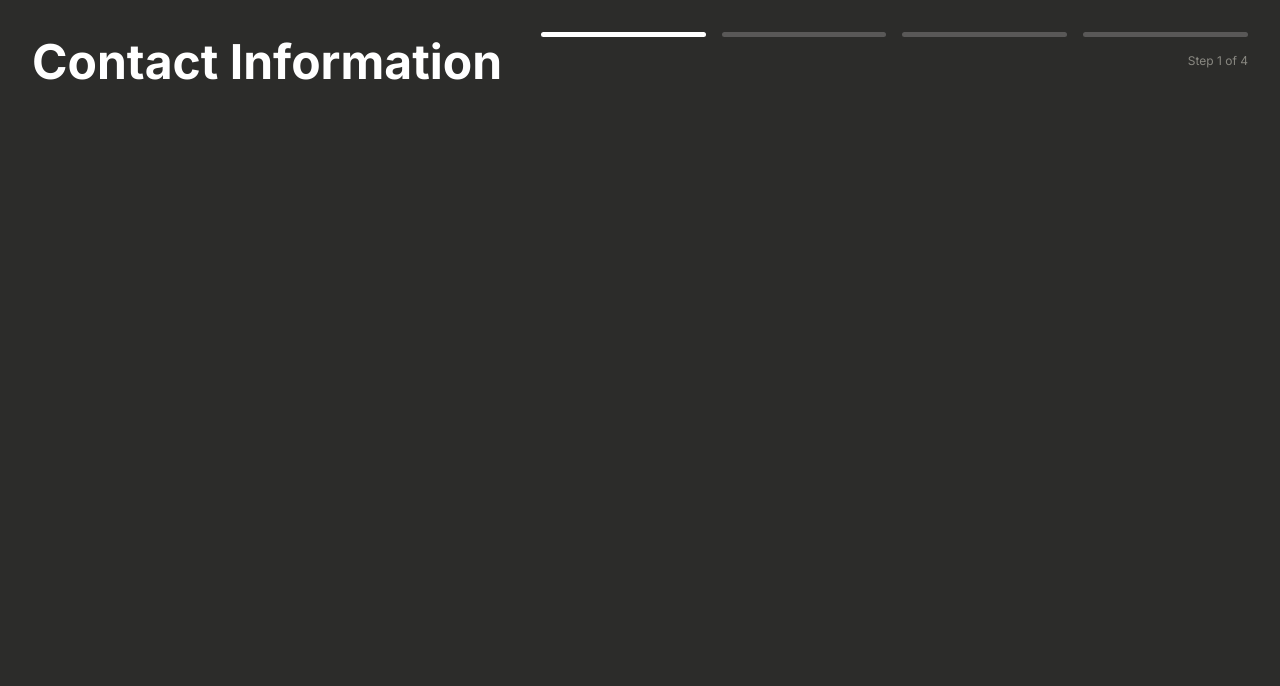
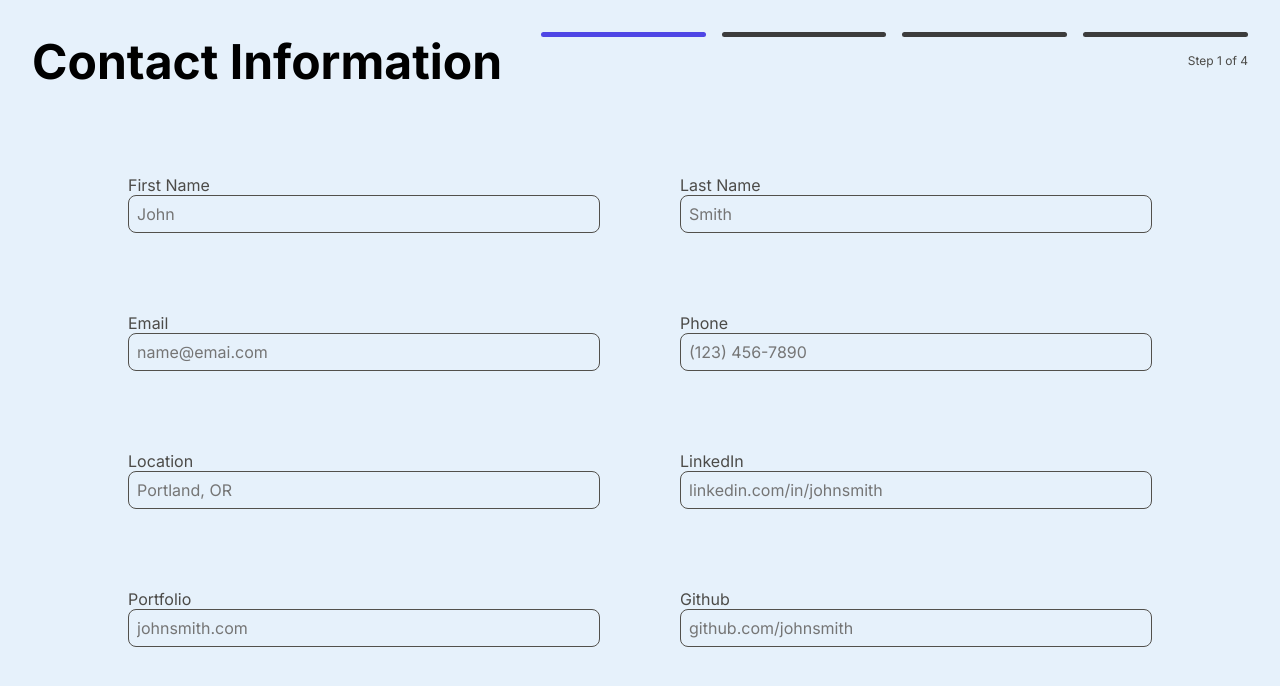
Before and after one commit to JayceDevelops/Resume-Maker, a React (Vite) app: page / in a window 1280 px wide. Both pictures are taken after a click on the element "Get Started". Shown: the top 686 px of the page. Built offline with nearby package versions, Linux system fonts and the light colour scheme.

Commit message:
Finished up styling and designing contact form. Finished logic to track data in the data fields in contact form. Need to do validation for each field.

```diff
--- a/src/App.css
+++ b/src/App.css
@@ -2,18 +2,17 @@
 
 :root {
   /* Surfaces — from the gray ramp */
-  --bg-primary: #2C2C2A;
+  --bg-primary: #E6F1FB;
 
 
 
-  --text-primary: #FFFFFF;   /* gray 900 */
-  --text-secondary: #888780; /* gray 600 */
-  --text-muted: #595857;     /* gray 400 */
+  --text-primary: #000000;   /* gray 900 */
+  --text-secondary: #4c4b48; /* gray 600 */
+  --text-muted: #3c3c3c;     /* gray 400 */
 
   /* Borders — from the gray ramp */
   --border: #D3D1C7;         /* gray 100 */
-  --border-strong: #84827b;  /* gray 200 */
-  --border-width: 1px;
+  --border-strong: #52504c;  /* gray 200 */
 
   /* Accent — from the blue ramp */
   --accent-bg: #E6F1FB;      /* blue 50 */
@@ -33,7 +32,7 @@
   --danger-text: #791F1F;    /* red 800 */
 
   /* Buttons */
-  --fill-primary: #2C2C2A;   /* gray 900, matches text-primary */
+  --fill-primary: #4F46E5;   /* gray 900, matches text-primary */
   --on-primary: #FFFFFF;
 
   --font-sans: "Inter", -apple-system, BlinkMacSystemFont, "Segoe UI", sans-serif;
--- a/src/App.jsx
+++ b/src/App.jsx
@@ -2,33 +2,54 @@ import { useState } from 'react'
 import './App.css'
 
 import Menu from './components/Menu';
-import Contact from './components/Contact';
+
+import Header from './components/Header';
+import Form from './components/Form';
 
 function App() {
 
-  const [screen, setScreen] = useState('start');
+  const [step, setStep] = useState(1);
+  const [text, setText] = useState('Contact Information');
+  const [form, setForm] = useState('start');
 
-  let data = {
-    FName: '',
-    LName: '',
-    Email: '',
-    Phone: '',
+  const [data, setData] = useState({
+    fName: '',
+    lName: '',
+    email: '',
+    phone: '',
     location: '',
     linkedin: '',
     website: '',
     github: '',
     education: [],
     experience: []
-  };
+  });
 
-  if (screen === 'start'){
+  if (form === 'start'){
     return (
-      <Menu setScreen={setScreen}/>
+      <Menu setForm={setForm}/>
     );
   }
-  else if (screen === 'contact'){
+  else {
+
+    if (form === 'education'){
+      setStep(2);
+      setText('Education');
+    }
+    else if (form === 'experience'){
+      setStep(3);
+      setText('Work Experience');
+    }
+    else if (form === 'complete'){
+      setStep(4);
+      setText('Your resume is ready');
+    }
+
     return (
-      <Contact />
+      <>
+        <Header step={step} text={text}/>
+        <Form type={form} data={data} setData={setData}/>
+      </>
     );
   }
 }
--- a/src/components/Contact.jsx
+++ b/src/components/Contact.jsx
@@ -1,10 +1,65 @@
+import { useState } from 'react';
 import '../styles/Contact.css';
+import Input from './Input';
 
-import Header from './Header';
+export default function Contact({data, setData}) {
 
-export default function Contact() {
+    const [FName, setFName] = useState(data.fName);
+    const [LName, setLName] = useState(data.lName);
+    const [Email, setEmail] = useState(data.email);
+    const [Phone, setPhone] = useState(data.phone);
+    const [Location, setLocation] = useState(data.location);
+    const [LinkedIn, setLinkedIn] = useState(data.linkedin);
+    const [Portfolio, setPortfolio] = useState(data.website);
+    const [Github, setGithub] = useState(data.github);
+
+    // Functions used to keep track of inputs
+    const fNameChange = (e) => {
+        setFName(e.target.value);
+    };
+
+    const lNameChange = (e) => {
+        setLName(e.target.value);
+    };
+
+    const emailChange = (e) => {
+        setEmail(e.target.value);
+    };
+
+    const phoneChange = (e) => {
+        setPhone(e.target.value);
+    };
+
+    const locationChange = (e) => {
+        setLocation(e.target.value);
+    };
+
+    const linkedInChange = (e) => {
+        setLinkedIn(e.target.value);
+    };
+
+    const portfolioChange = (e) => {
+        setPortfolio(e.target.value);
+    };
+
+    const githubChange = (e) => {
+        setGithub(e.target.value);
+    };
+
+    // functions used to validate each input
 
     return (
-        <Header step={1} text={'Contact Information'}/>
+        <div className="contactHolder">
+            <form className='contact'>
+                <Input lblText={'First Name'} value={FName} placeholder={'John'} onChange={fNameChange}/>
+                <Input lblText={'Last Name'} value={LName} placeholder={'Smith'} onChange={lNameChange}/>
+                <Input lblText={'Email'} value={Email} placeholder={'name@emai.com'} onChange={emailChange}/>
+                <Input lblText={'Phone'} value={Phone} placeholder={'(123) 456-7890'} onChange={phoneChange}/>
+                <Input lblText={'Location'} value={Location} placeholder={'Portland, OR'} onChange={locationChange}/>
+                <Input lblText={'LinkedIn'} value={LinkedIn} placeholder={'linkedin.com/in/johnsmith'} onChange={linkedInChange}/>
+                <Input lblText={'Portfolio'} value={Portfolio} placeholder={'johnsmith.com'} onChange={portfolioChange}/>
+                <Input lblText={'Github'} value={Github} placeholder={'github.com/johnsmith'} onChange={githubChange}/>
+            </form>
+        </div>
     );
 };
--- a/src/components/Form.jsx
+++ b/src/components/Form.jsx
@@ -1,6 +1,10 @@
-import '../styles/Form.css';
+import Contact from './Contact';
 
-export default function Form({type}) {
+export default function Form({type, data, setData}) {
 
-
+    if (type === 'contact'){
+        return (
+            <Contact data={data} setData={setData}/>
+        );
+    }
 }
--- /dev/null
+++ b/src/components/Input.jsx
@@ -0,0 +1,11 @@
+import '../styles/Input.css';
+
+export default function Input({lblText, value, placeholder, onChange}) {
+    return (
+        <div className="Input">
+            <label>{lblText}</label>
+            <input value={value} placeholder={placeholder} onChange={onChange}></input>
+
+        </div>
+    );
+}
--- a/src/components/Menu.jsx
+++ b/src/components/Menu.jsx
@@ -4,10 +4,10 @@ import CV from '../assets/CV.svg';
 import Button from './Button';
 
 
-export default function Menu({setScreen}) {
+export default function Menu({setForm}) {
 
     const startedClicked = () => {
-        setScreen('contact');
+        setForm('contact');
     };
 
     return (
--- a/src/styles/Bar.css
+++ b/src/styles/Bar.css
@@ -10,5 +10,5 @@
 }
 
 .active {
-    background-color: var(--text-primary);
+    background-color: var(--fill-primary);
 }
--- a/src/styles/Button.css
+++ b/src/styles/Button.css
@@ -17,7 +17,8 @@
     background-color: var(--text-primary);
     cursor: pointer;
 
-    box-shadow: 0 4px 12px rgba(0, 0, 0, 0.3);
+    box-shadow: 0 4px 12px white;
+    color: white;
 }
 
 .start:hover {
--- a/src/styles/Contact.css
+++ b/src/styles/Contact.css
@@ -0,0 +1,15 @@
+.contactHolder {
+    display: flex;
+    align-items: center;
+    justify-content: center;
+    width: 100%;
+    height: 80vh;
+}
+.contact {
+    display: grid;
+    grid-template-columns: auto auto;
+
+    gap: 5rem;
+
+    width: 80%;
+}
--- /dev/null
+++ b/src/styles/Input.css
@@ -0,0 +1,25 @@
+.Input {
+    display: flex;
+    flex-direction: column;
+}
+
+.Input > label {
+    color: var(--text-secondary);
+
+    font-size: 1rem;
+}
+
+.Input > input {
+    padding: 0.5rem;
+    background-color: transparent;
+
+    border: 1px solid var(--border-strong);
+    border-radius: 8px;
+    font-size: 1rem;
+    color: var(--text-primary)
+}
+
+.Input > input:focus {
+    border: 2px solid var(--fill-primary);
+    outline: var(--fill-primary);
+}
```
Also changed, not shown: src/assets/RightArrow.svg, src/styles/Form.css (deleted).
